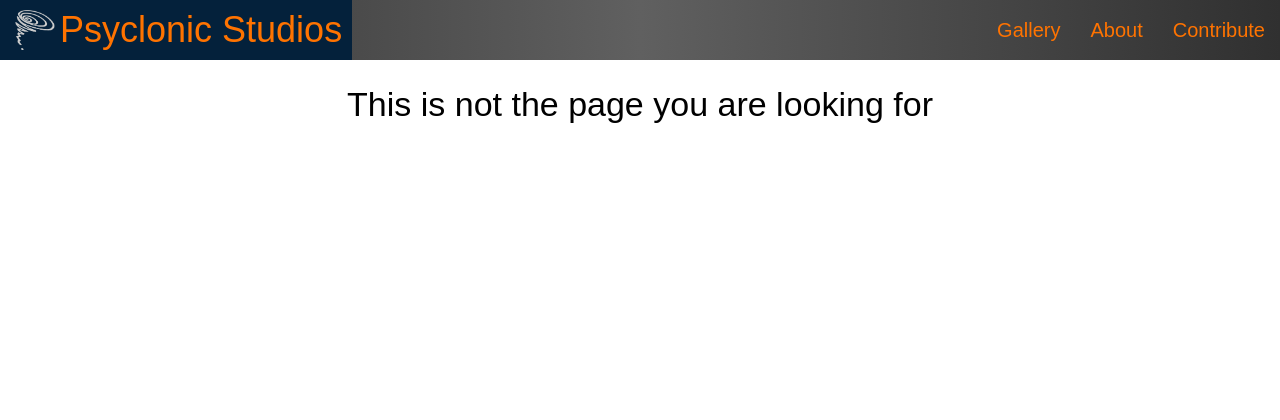
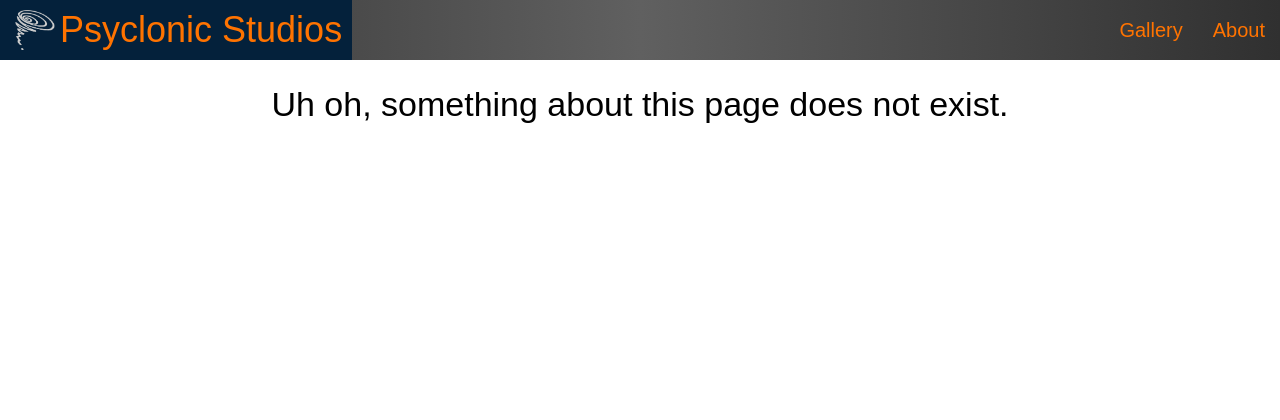
Before and after one commit to Psyclonic-Studios/psyclonic-studios-website, a Flask app: template templates/404.html in a window 1280 px wide. Shown: the top 420 px of the page. Run offline with Flask 2, Linux system fonts and the light colour scheme; the template is opened without the code that fills it, so the values that code supplies are empty; parts of the project's set-up code (start-up, migrations or seed data) failed here and were passed over.

Commit message:
remove contribution page

```diff
--- a/templates/404.html
+++ b/templates/404.html
@@ -6,6 +6,6 @@ Page not found
 {% endblock %}
 {% block body %}
 <div class="narrow-page medium-vertical-margins">
-    <h1 class="center">This is not the page you are looking for</h1>
+    <h1 class="center">Uh oh, something about this page does not exist.</h1>
 </div>
 {% endblock %}
--- a/templates/nav.html
+++ b/templates/nav.html
@@ -7,6 +7,5 @@
   <ul class="menu">
     <li><a class="menu-item text-primary hover-accent center-children" href="/series">Gallery</a></li>
     <li><a class="menu-item text-primary hover-accent center-children" href="/about">About</a></li>
-    <li><a class="menu-item text-primary hover-accent center-children" href="/contribute">Contribute</a></li>
   </ul>
 </nav>
```
